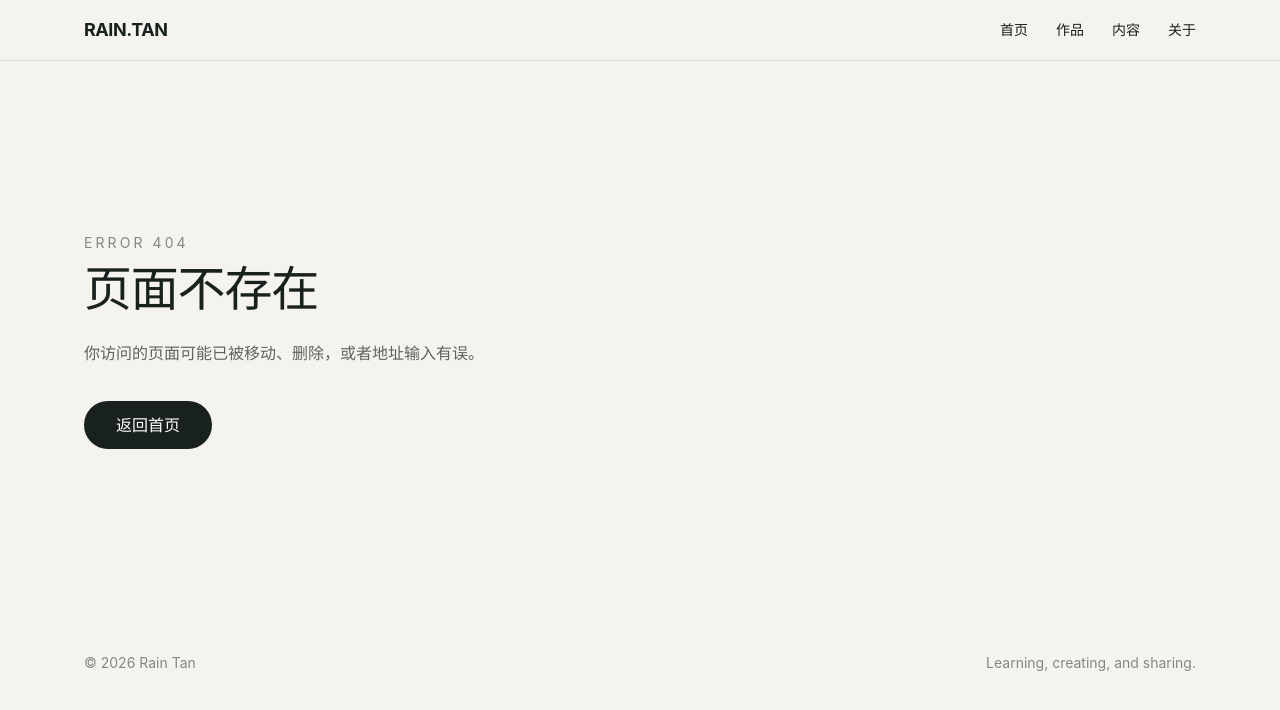
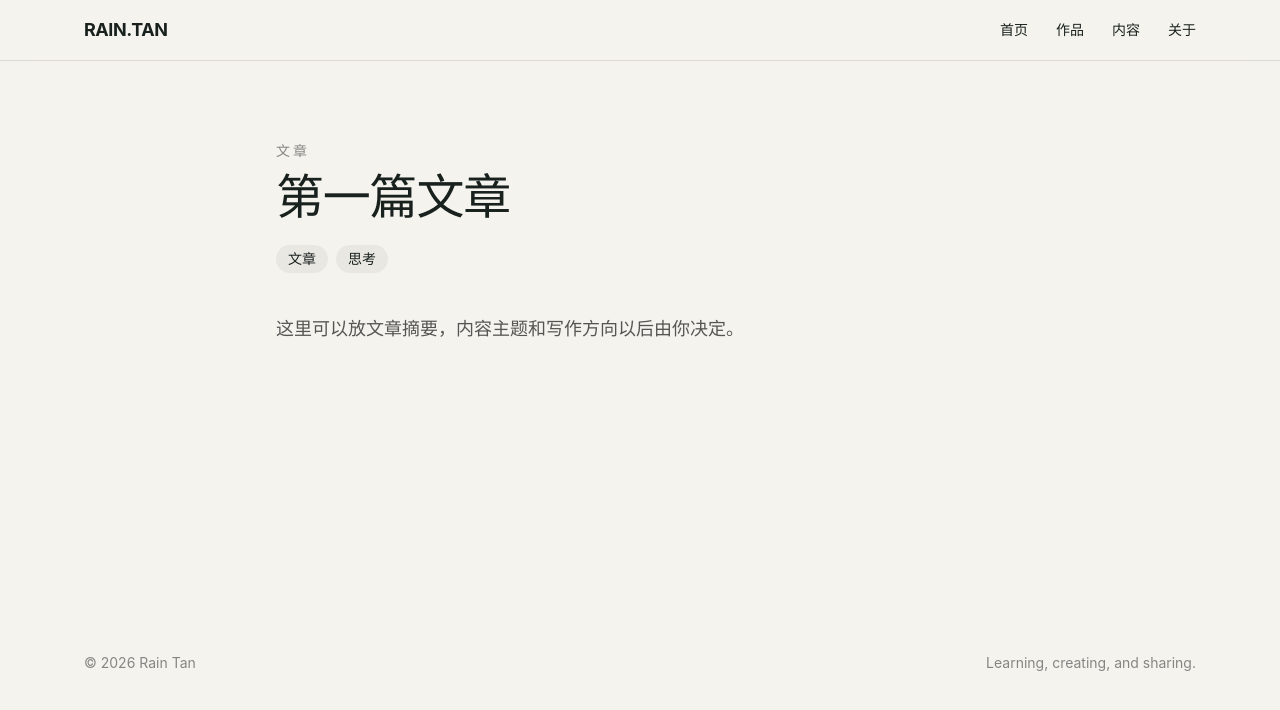
Before and after one commit to DHDSB/rain-portfolio, a React (Vite) app: page /content/article-1 in a window 1280 px wide. Before the commit this address had no page. Shown: the top 710 px of the page. Built offline with nearby package versions, Linux system fonts and the light colour scheme.

Commit message:
建立内容详情页，让 /content/:id 能根据 content.js 中的 id 显示对应内容

```diff
--- a/src/App.jsx
+++ b/src/App.jsx
@@ -9,6 +9,7 @@ import AboutPage from "./pages/AboutPage.jsx";
 import NotFoundPage from "./pages/NotFoundPage.jsx";
 import ScrollToTop from "./components/ScrollToTop.jsx";
 import PageTitle from "./components/PageTitle.jsx";
+import ContentDetailPage from "./pages/ContentDetailPage.jsx";
 export default function App() {
   return (
     <div className="min-h-screen bg-[#f5f3ee] text-[#18211d]">
@@ -45,6 +46,11 @@ export default function App() {
         element={<NotFoundPage />}
         />
 
+        <Route
+        path="/content/:id"
+        element={<ContentDetailPage />}
+        />
+
       </Routes>
 
       <Footer />
--- /dev/null
+++ b/src/pages/ContentDetailPage.jsx
@@ -0,0 +1,54 @@
+import { Link, useParams } from "react-router-dom";
+import { contentItems } from "../data/content.js";
+
+export default function ContentDetailPage() {
+  const { id } = useParams();
+
+  const item = contentItems.find(
+    (contentItem) => contentItem.id === id
+  );
+
+  if (!item) {
+    return (
+      <main className="mx-auto min-h-[70vh] max-w-6xl px-5 py-20">
+        <h1 className="text-5xl font-semibold">
+          内容不存在
+        </h1>
+
+        <Link
+          to="/"
+          className="mt-8 inline-flex h-12 w-32 items-center justify-center rounded-full bg-[#18211d] font-medium !text-white"
+        >
+          返回首页
+        </Link>
+      </main>
+    );
+  }
+
+  return (
+    <main className="mx-auto min-h-[70vh] max-w-3xl px-5 py-20">
+      <p className="text-sm uppercase tracking-[0.22em] text-black/45">
+        {item.category}
+      </p>
+
+      <h1 className="mt-3 text-5xl font-semibold tracking-tight">
+        {item.title}
+      </h1>
+
+      <div className="mt-6 flex flex-wrap gap-2">
+        {item.tags.map((tag) => (
+          <span
+            key={tag}
+            className="rounded-full bg-black/5 px-3 py-1 text-sm"
+          >
+            {tag}
+          </span>
+        ))}
+      </div>
+
+      <p className="mt-10 text-lg leading-8 text-black/65">
+        {item.description}
+      </p>
+    </main>
+  );
+}
```
